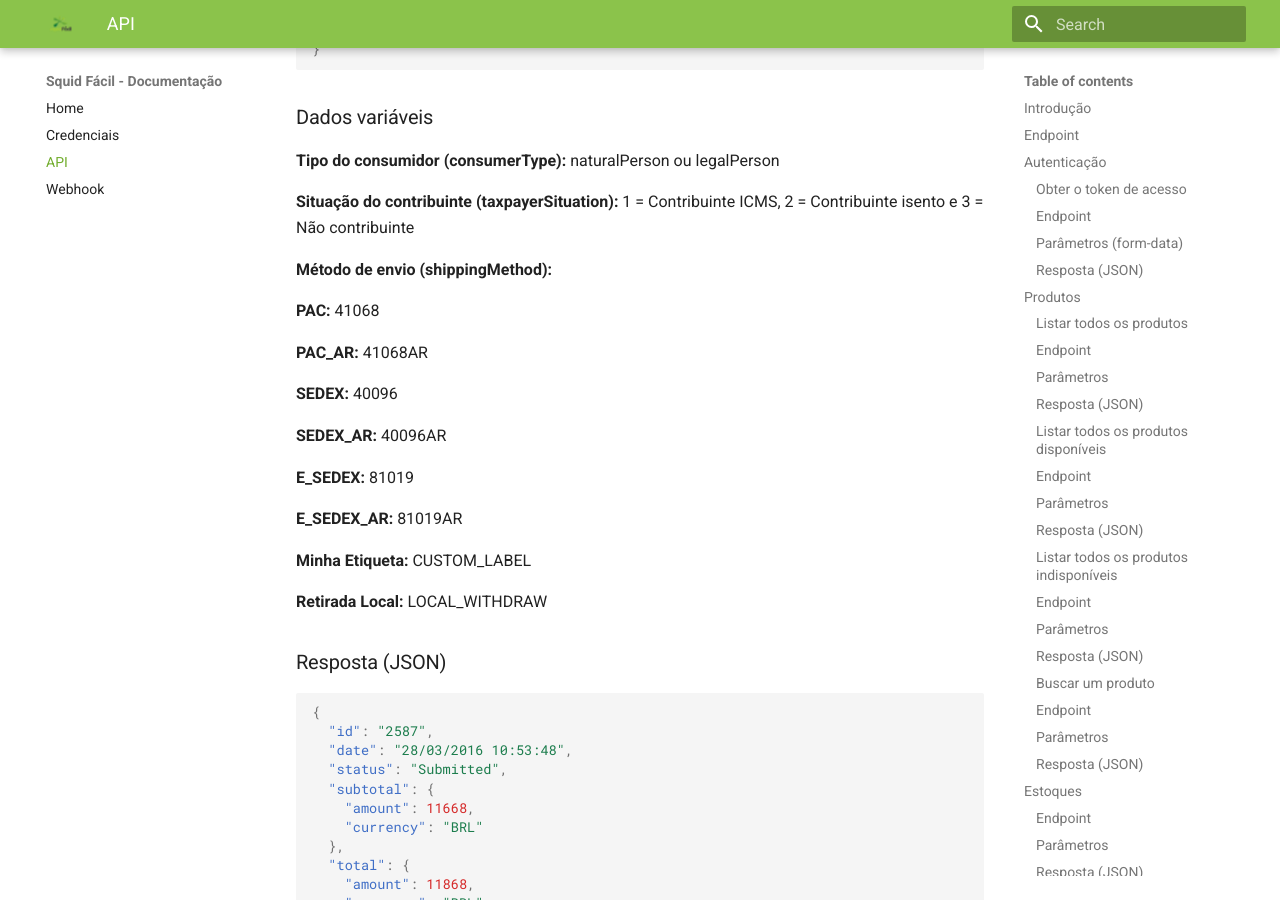
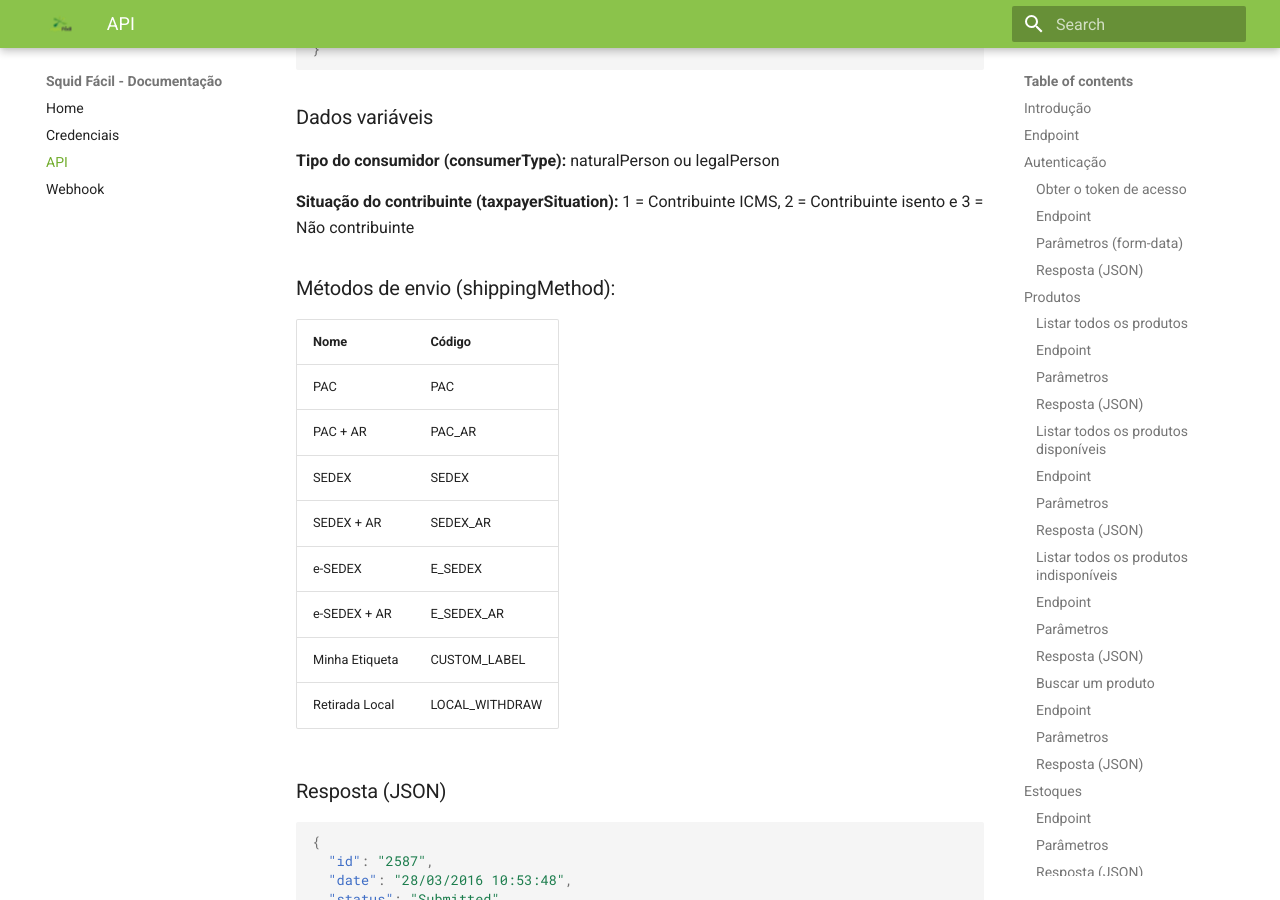
Before and after one commit to Jciel/docs, an MkDocs documentation site: the page built from docs/api.md, in a window 1280 px wide and 900 px high, scrolled down 19039 px. Built offline with MkDocs 1.6.1 and Material for MkDocs 9.7.7, drawn with Linux system fonts in a browser that asks for light colours; old or Windows-style settings are respelled for this version of MkDocs.

Commit message:
Métodos de envio atualizados

```diff
--- a/docs/api.md
+++ b/docs/api.md
@@ -922,23 +922,18 @@ POST https://app.squidfacil.com.br/api/orders
 
 **Situação do contribuinte (taxpayerSituation):** 1 = Contribuinte ICMS, 2 = Contribuinte isento e 3 = Não contribuinte
 
-**Método de envio (shippingMethod):**
+### Métodos de envio (shippingMethod):
 
-**PAC:** 41068
-
-**PAC_AR:** 41068AR
-
-**SEDEX:** 40096
-
-**SEDEX_AR:** 40096AR
-
-**E_SEDEX:** 81019
-
-**E_SEDEX_AR:** 81019AR
-
-**Minha Etiqueta:** CUSTOM_LABEL
-
-**Retirada Local:** LOCAL_WITHDRAW
+| Nome           | Código         |
+| -------------- | -------------- |
+| PAC            | PAC            |
+| PAC + AR       | PAC_AR         |
+| SEDEX          | SEDEX          |
+| SEDEX + AR     | SEDEX_AR       |
+| e-SEDEX        | E_SEDEX        |
+| e-SEDEX + AR   | E_SEDEX_AR     |
+| Minha Etiqueta | CUSTOM_LABEL   |
+| Retirada Local | LOCAL_WITHDRAW |
 
 ### Resposta (JSON)
 
```
